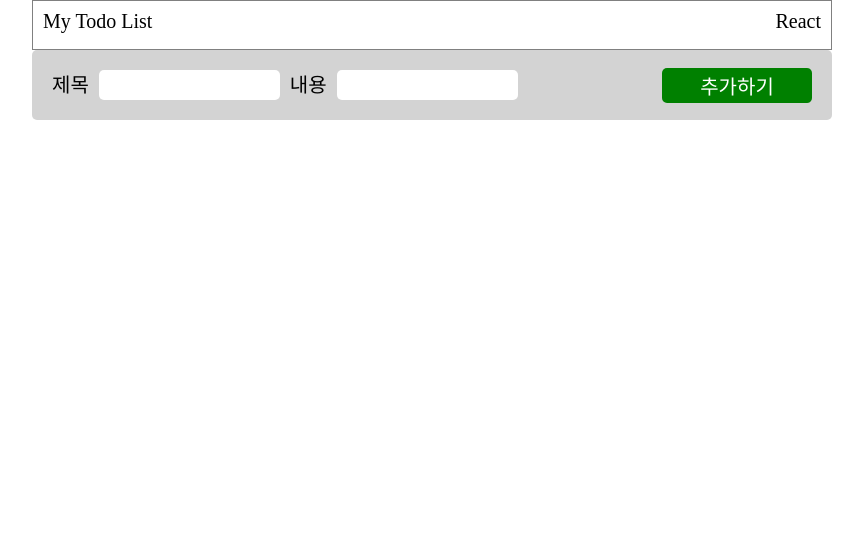
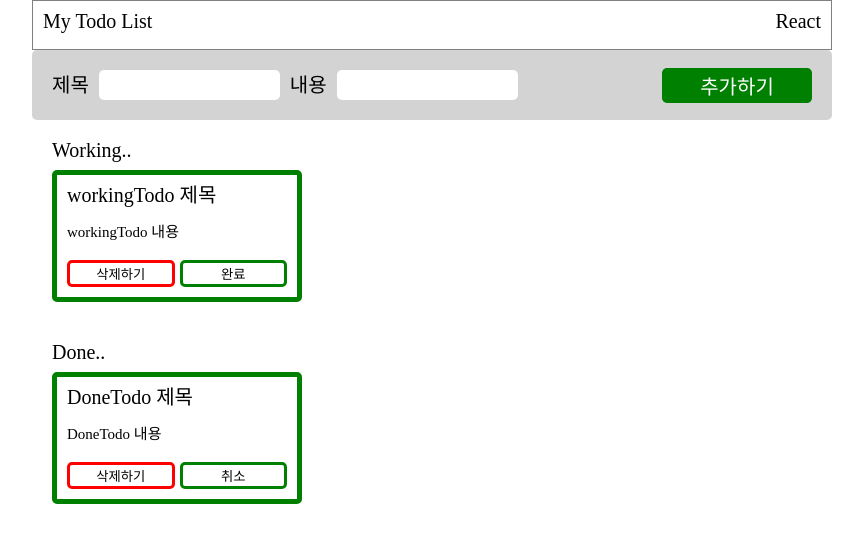
Before and after one commit to baram55/to-do-list-2, a React (Vite) app: page / in a window 1280 px wide. Shown: the top 542 px of the page, without its empty margins (208-1071 px from the left). Built offline with nearby package versions, Linux system fonts and the light colour scheme.

Commit message:
Feat : 레이아웃 완성

```diff
--- a/src/App.tsx
+++ b/src/App.tsx
@@ -17,6 +17,34 @@ function App() {
           </InputContainer>
           <AddButton>추가하기</AddButton>
         </InputForm>
+        <TodoContainer>
+          <WorkingContainer>
+            <WorkingTitle>Working..</WorkingTitle>
+            <WorkingList>
+              <WorkingTodoContainer>
+                <WorkingTodoTitle>workingTodo 제목</WorkingTodoTitle>
+                <WorkingTodoContent>workingTodo 내용</WorkingTodoContent>
+                <WorkingButtonContainer>
+                  <WorkingDeleteButton>삭제하기</WorkingDeleteButton>
+                  <WorkingCompleteButton>완료</WorkingCompleteButton>
+                </WorkingButtonContainer>
+              </WorkingTodoContainer>
+            </WorkingList>
+          </WorkingContainer>
+          <DoneContainer>
+            <DoneTitle>Done..</DoneTitle>
+            <DoneList>
+              <DoneTodoContainer>
+                <DoneTodoTitle>DoneTodo 제목</DoneTodoTitle>
+                <DoneTodoContent>DoneTodo 내용</DoneTodoContent>
+                <DoneButtonContainer>
+                  <DoneDeleteButton>삭제하기</DoneDeleteButton>
+                  <DoneCancleButton>취소</DoneCancleButton>
+                </DoneButtonContainer>
+              </DoneTodoContainer>
+            </DoneList>
+          </DoneContainer>
+        </TodoContainer>
       </ContentContainer>
     </AppContainer>
   );
@@ -27,7 +55,6 @@ export default App;
 const AppContainer = styled.div`
   height: 100vh;
   display: flex;
-  /* align-items: center; */
   justify-content: center;
 `;
 
@@ -102,3 +129,122 @@ const AddButton = styled.button`
   border: none;
   cursor: pointer;
 `;
+
+const TodoContainer = styled.div`
+  display: flex;
+  flex-direction: column;
+`;
+
+const WorkingContainer = styled.div`
+  display: flex;
+  flex-direction: column;
+  margin: 20px;
+  gap: 10px;
+`;
+
+const WorkingTitle = styled.p`
+  font-size: 20px;
+`;
+
+const WorkingList = styled.ul`
+  display: flex;
+  flex-direction: row;
+  gap: 10px;
+`;
+
+const WorkingTodoContainer = styled.li`
+  display: flex;
+  flex-direction: column;
+  border: 5px green solid;
+  border-radius: 5px;
+  width: 250px;
+  padding: 10px;
+  gap: 20px;
+`;
+
+const WorkingTodoTitle = styled.p`
+  font-size: 20px;
+`;
+
+const WorkingTodoContent = styled.p`
+  font-size: 15px;
+`;
+
+const WorkingButtonContainer = styled.div`
+  display: flex;
+  flex-direction: row;
+  gap: 5px;
+`;
+
+const WorkingDeleteButton = styled.button`
+  background-color: white;
+  width: 100%;
+  border: 3px solid red;
+  border-radius: 5px;
+  cursor: pointer;
+`;
+
+const WorkingCompleteButton = styled.button`
+  background-color: white;
+  width: 100%;
+  border: 3px solid green;
+  border-radius: 5px;
+  cursor: pointer;
+`;
+//
+const DoneContainer = styled.div`
+  display: flex;
+  flex-direction: column;
+  margin: 20px;
+  gap: 10px;
+`;
+
+const DoneTitle = styled.p`
+  font-size: 20px;
+`;
+
+const DoneList = styled.ul`
+  display: flex;
+  flex-direction: row;
+  gap: 10px;
+`;
+
+const DoneTodoContainer = styled.li`
+  display: flex;
+  flex-direction: column;
+  border: 5px green solid;
+  border-radius: 5px;
+  width: 250px;
+  padding: 10px;
+  gap: 20px;
+`;
+
+const DoneTodoTitle = styled.p`
+  font-size: 20px;
+`;
+
+const DoneTodoContent = styled.p`
+  font-size: 15px;
+`;
+
+const DoneButtonContainer = styled.div`
+  display: flex;
+  flex-direction: row;
+  gap: 5px;
+`;
+
+const DoneDeleteButton = styled.button`
+  background-color: white;
+  width: 100%;
+  border: 3px solid red;
+  border-radius: 5px;
+  cursor: pointer;
+`;
+
+const DoneCancleButton = styled.button`
+  background-color: white;
+  width: 100%;
+  border: 3px solid green;
+  border-radius: 5px;
+  cursor: pointer;
+`;
```
